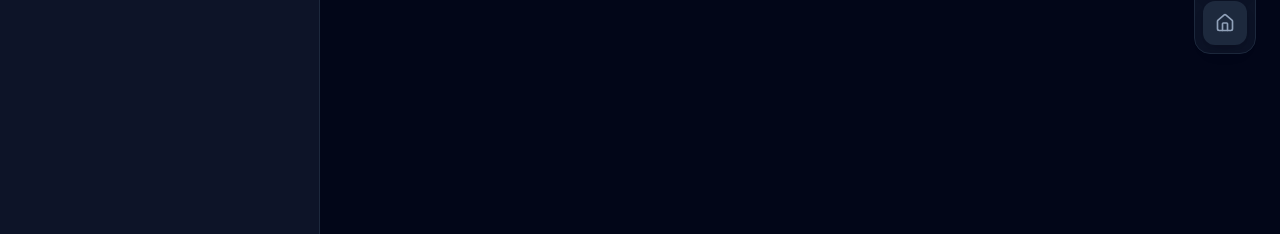
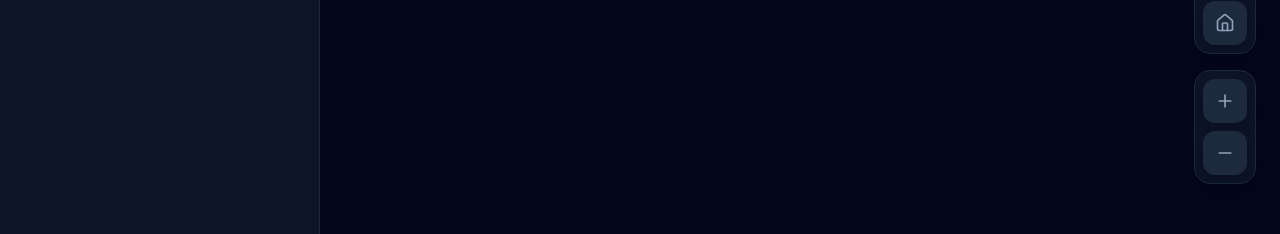
Before and after one commit to roperete/lrs-dashboard, a React (Vite) app: page / in a window 1280 px wide. Shown: the part 260-494 px from the top of the page. Built offline with nearby package versions, Linux system fonts and the light colour scheme.

Commit message:
feat: add zoom in/out buttons to map toolbar
- Plus/Minus buttons in separate group below main toolbar
- Globe: adjusts altitude (0.6x in, 1.6x out) with animation
- 2D Map: increments/decrements zoom level
- Help modal updated to mention zoom buttons

```diff
--- a/src/App.tsx
+++ b/src/App.tsx
@@ -346,6 +346,22 @@ export default function App() {
           planet={mapState.planet} viewMode={mapState.viewMode}
           earthTexture={earthTexture}
           onToggleEarthTexture={toggleEarthTexture}
+          onZoomIn={() => {
+            if (mapState.viewMode === 'globe') {
+              setGlobeAltitude(prev => Math.max(0.1, prev * 0.6));
+              globeRef.current?.pointOfView({ altitude: globeAltitude * 0.6 }, 300);
+            } else {
+              mapState.setMapZoom(mapState.mapZoom + 1);
+            }
+          }}
+          onZoomOut={() => {
+            if (mapState.viewMode === 'globe') {
+              setGlobeAltitude(prev => Math.min(10, prev * 1.6));
+              globeRef.current?.pointOfView({ altitude: globeAltitude * 1.6 }, 300);
+            } else {
+              mapState.setMapZoom(Math.max(1, mapState.mapZoom - 1));
+            }
+          }}
           onLocate={handleLocate}
           onHome={() => {
             mapState.setMapCenter([46.6, 2.3]); // France/Europe
--- a/src/components/layout/MapToolbar.tsx
+++ b/src/components/layout/MapToolbar.tsx
@@ -1,5 +1,5 @@
 import React, { useState, useCallback, useEffect } from 'react';
-import { Sun, Moon, Locate, Maximize, Minimize, Home } from 'lucide-react';
+import { Sun, Moon, Locate, Maximize, Minimize, Home, Plus, Minus } from 'lucide-react';
 import { cn } from '../../utils/cn';
 
 interface MapToolbarProps {
@@ -7,13 +7,15 @@ interface MapToolbarProps {
   viewMode: 'globe' | 'map' | 'table';
   earthTexture?: 'day' | 'night';
   onToggleEarthTexture?: () => void;
+  onZoomIn: () => void;
+  onZoomOut: () => void;
   onLocate: () => void;
   onHome: () => void;
 }
 
 export function MapToolbar({
   planet, viewMode, earthTexture,
-  onToggleEarthTexture, onLocate, onHome,
+  onToggleEarthTexture, onZoomIn, onZoomOut, onLocate, onHome,
 }: MapToolbarProps) {
   const [isFullscreen, setIsFullscreen] = useState(false);
 
@@ -59,6 +61,14 @@ export function MapToolbar({
           <Home className="w-4 h-4 md:w-5 md:h-5" />
         </button>
       </div>
+      <div className="bg-slate-900/80 backdrop-blur-md border border-slate-800 p-1.5 md:p-2 rounded-xl md:rounded-2xl flex flex-col gap-1.5 md:gap-2">
+        <button onClick={onZoomIn} className={btnClass} title="Zoom In">
+          <Plus className="w-4 h-4 md:w-5 md:h-5" />
+        </button>
+        <button onClick={onZoomOut} className={btnClass} title="Zoom Out">
+          <Minus className="w-4 h-4 md:w-5 md:h-5" />
+        </button>
+      </div>
     </div>
   );
 }
--- a/src/components/sidebar/Sidebar.tsx
+++ b/src/components/sidebar/Sidebar.tsx
@@ -192,7 +192,7 @@ export function Sidebar(props: SidebarProps) {
               </div>
               <div>
                 <h4 className="text-emerald-400 font-bold mb-1">Map Controls</h4>
-                <p>Right toolbar: fullscreen, day/night toggle (3D Earth), GPS location, and home (reset view). Scroll to zoom, drag to pan.</p>
+                <p>Right toolbar: fullscreen, day/night toggle (3D Earth), GPS location, home (reset view), and <b>+/−</b> zoom buttons. You can also scroll to zoom and drag to pan.</p>
               </div>
               <div className="pt-2 border-t border-slate-800">
                 <p className="text-slate-500">An initiative by <b className="text-slate-400">The Spring Institute for Forests on the Moon</b>, sponsored by <b className="text-slate-400">CNES Spaceship</b>.</p>
```
